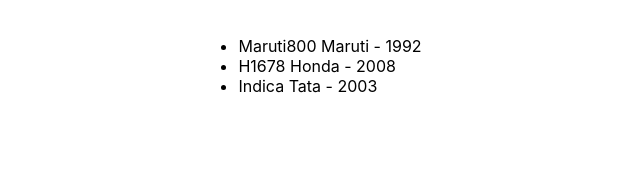
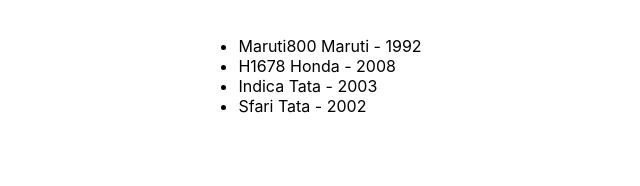
Before and after one commit to sanketjo96/react-training-slync, a React (Create React App) app in the folder my-app/: page / in a window 1280 px wide. Shown: the top 186 px of the page, without its empty margins (330-970 px from the left). Built offline with nearby package versions, Linux system fonts and the light colour scheme.

Commit message:
adding carItem Child

```diff
--- /dev/null
+++ b/my-app/src/List/CarItem.jsx
@@ -0,0 +1,7 @@
+import React from 'react'
+
+export default function CarItem(props) {
+  return (
+    <li>{`${props.car.name} ${props.car.company} - ${props.car.make}`}</li>
+  )
+}
--- a/my-app/src/List/CarList.jsx
+++ b/my-app/src/List/CarList.jsx
@@ -1,4 +1,5 @@
 import React, { Component } from 'react'
+import CarItem from './CarItem';
 import { cars } from './data';
 import './List.css';
 
@@ -15,12 +16,11 @@
                     {
                         cars.map(car => {
                             return (
-                                <li key={car.id}>{`${car.name} ${car.company} - ${car.make}`}</li>
+                                <CarItem key={car.id} car={car}></CarItem>
                             )
                         })
                     }
                 </ul>
-
             </div>
         )
     }
--- a/my-app/src/List/data.js
+++ b/my-app/src/List/data.js
@@ -17,6 +17,12 @@
         name: 'Indica',
         company: 'Tata',
         make: '2003',
+    },
+    {
+        id: '03334',
+        name: 'Sfari',
+        company: 'Tata',
+        make: '2002',
     }
 ]
 
```
